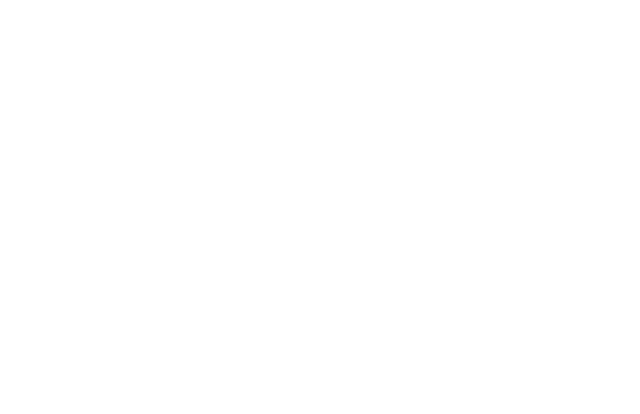
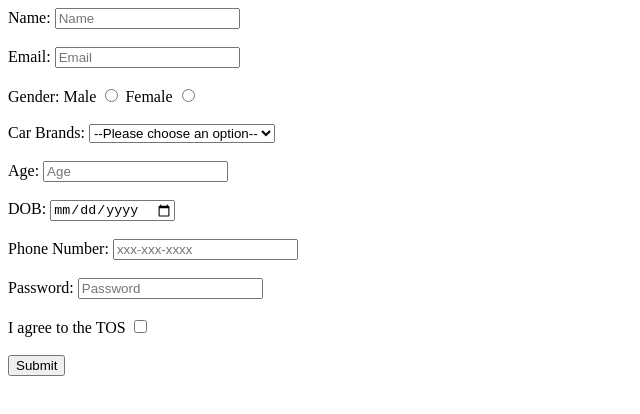
Before and after one commit to acciojob/signup-form-car-Chaitanyalabhe, a website: page main.html in a window 1280 px wide. Shown: the whole page, without its empty margins (0-640 px from the left). Drawn offline with Linux system fonts and the light colour scheme.

Commit message:
created a submission

```diff
--- a/main.html
+++ b/main.html
@@ -8,6 +8,68 @@
 
 <body>
 	<!-- the entire body must be written by student -->
+	<form method="post">
+
+    <!-- Name -->
+    <label for="name">Name:</label>
+    <input type="text" id="name" name="name" placeholder="Name" required>
+    <br><br>
+
+    <!-- Email -->
+    <label for="email">Email:</label>
+    <input type="email" id="email" name="email" placeholder="Email" required>
+    <br><br>
+
+    <!-- Gender -->
+    <label>Gender:</label>
+
+    <label for="gender_m">Male</label>
+    <input type="radio" id="gender_m" name="gender" required>
+
+    <label for="gender_f">Female</label>
+    <input type="radio" id="gender_f" name="gender" required>
+    <br><br>
+
+    <!-- Car Brands -->
+    <label for="cars">Car Brands:</label>
+    <select id="cars" name="cars" required>
+      <option value="">--Please choose an option--</option>
+      <option value="bmw">BMW</option>
+      <option value="audi">Audi</option>
+      <option value="tesla">Tesla</option>
+    </select>
+    <br><br>
+
+    <!-- Age -->
+    <label for="age">Age:</label>
+    <input type="number" id="age" name="age" placeholder="Age" required>
+    <br><br>
+
+    <!-- DOB -->
+    <label for="dob">DOB:</label>
+    <input type="date" id="dob" name="dob" required>
+    <br><br>
+
+    <!-- Phone Number -->
+    <label for="tel">Phone Number:</label>
+    <input type="tel" id="tel" name="tel" placeholder="xxx-xxx-xxxx">
+    <br><br>
+
+    <!-- Password -->
+    <label for="password">Password:</label>
+    <input type="password" id="password" name="password" placeholder="Password" required>
+    <br><br>
+
+    <!-- TOS -->
+    <label for="tos">I agree to the TOS</label>
+    <input type="checkbox" id="tos" name="tos" required>
+    <br><br>
+
+    <!-- Submit Button -->
+    <button type="submit">Submit</button>
+
+  </form>
+
     <script type="text/javascript" src="./script.js">
 </script>
 
```
